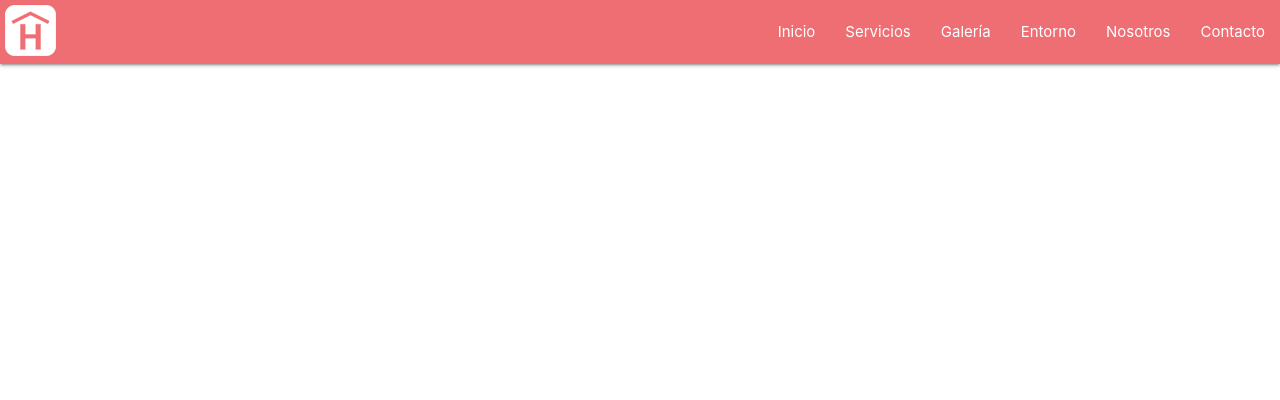
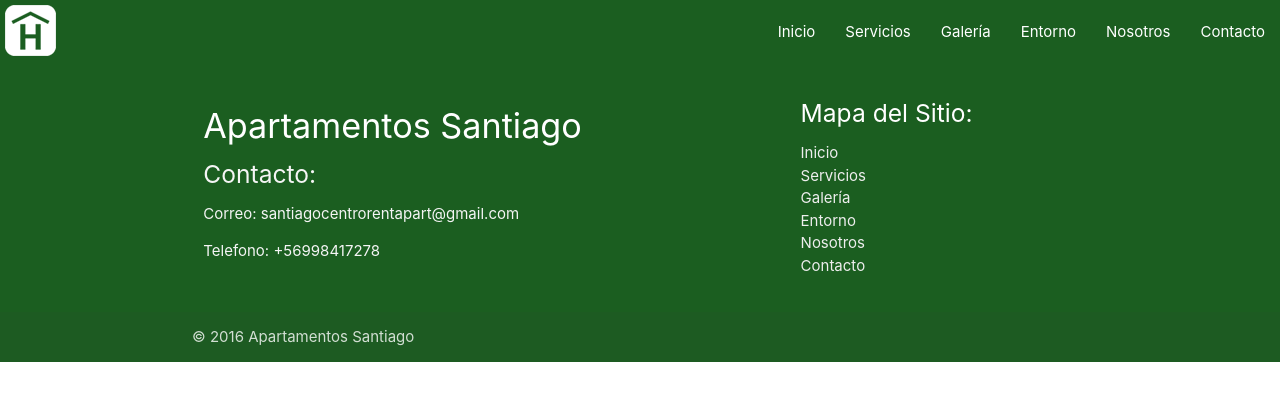
Before and after one commit to rodrigobustamante/ApartamentoSantiago, a plain HTML site: page es/inicio.html in a window 1280 px wide. Drawn offline with nearby package versions, Linux system fonts and the light colour scheme.

Commit message:
Footer, Color

```diff
--- a/es/inicio.html
+++ b/es/inicio.html
@@ -11,7 +11,7 @@
 <body>
 	<header>
 		<nav>
-			<div class="nav-wrapper">
+			<div class="nav-wrapper green darken-4">
 		      <a href="inicio.html" class="brand-logo"><img src="../images/logo.png" alt="logo"></a>
 		      <ul id="nav-mobile" class="right hide-on-med-and-down">
 		        <li><a href="inicio.html">Inicio</a></li>
@@ -32,5 +32,33 @@
 
 		</div>
 	</div>
+	<footer class="page-footer green darken-4">
+        <div class="container">
+            <div class="row">
+              <div class="col l6 s12">
+                <h4 class="white-text">Apartamentos Santiago</h4>
+                <h5 class="grey-text text-lighten-4">Contacto:</h5>
+                <p class="grey-text text-lighten-4">Correo: santiagocentrorentapart@gmail.com</p>
+                <p class="grey-text text-lighten-4">Telefono: +56998417278</p>
+        </div>
+        <div class="col l4 offset-l2 s12">
+                <h5 class="white-text">Mapa del Sitio:</h5>
+                <ul>
+                  <li><a class="grey-text text-lighten-3" href="#!">Inicio</a></li>
+                  <li><a class="grey-text text-lighten-3" href="#!">Servicios</a></li>
+                  <li><a class="grey-text text-lighten-3" href="#!">Galería</a></li>
+                  <li><a class="grey-text text-lighten-3" href="#!">Entorno</a></li>
+                  <li><a class="grey-text text-lighten-3" href="#!">Nosotros</a></li>
+                  <li><a class="grey-text text-lighten-3" href="#!">Contacto</a></li>
+                </ul>
+              </div>
+            </div>
+        </div>
+        <div class="footer-copyright">
+            <div class="container">
+            © 2016 Apartamentos Santiago
+            </div>
+        </div>
+    <footer>
 </body>
 </html>
```
Also changed, not shown: en/home.html (+2 -2 lines), pt/inicio.html (+1 -1 lines).
